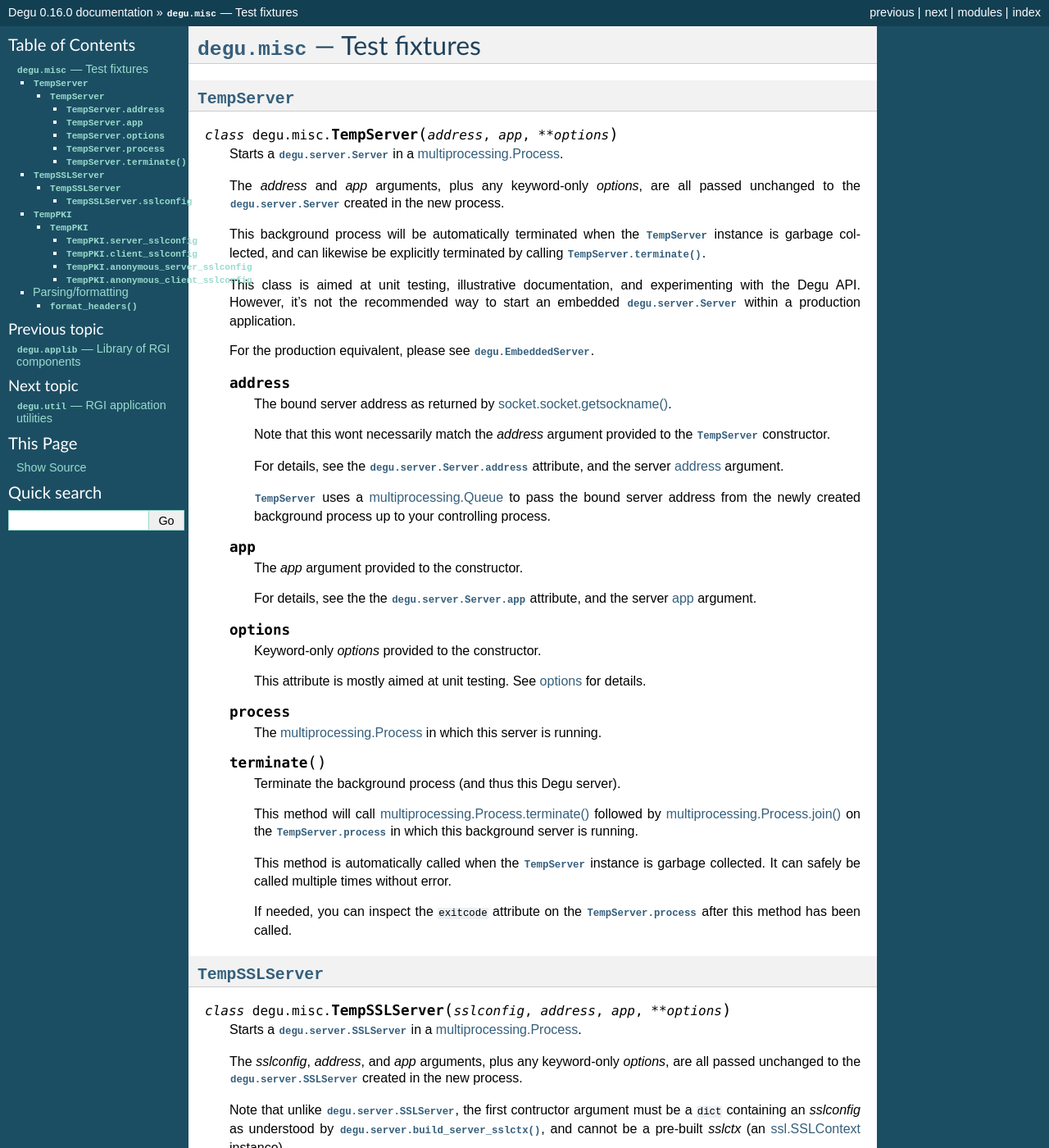
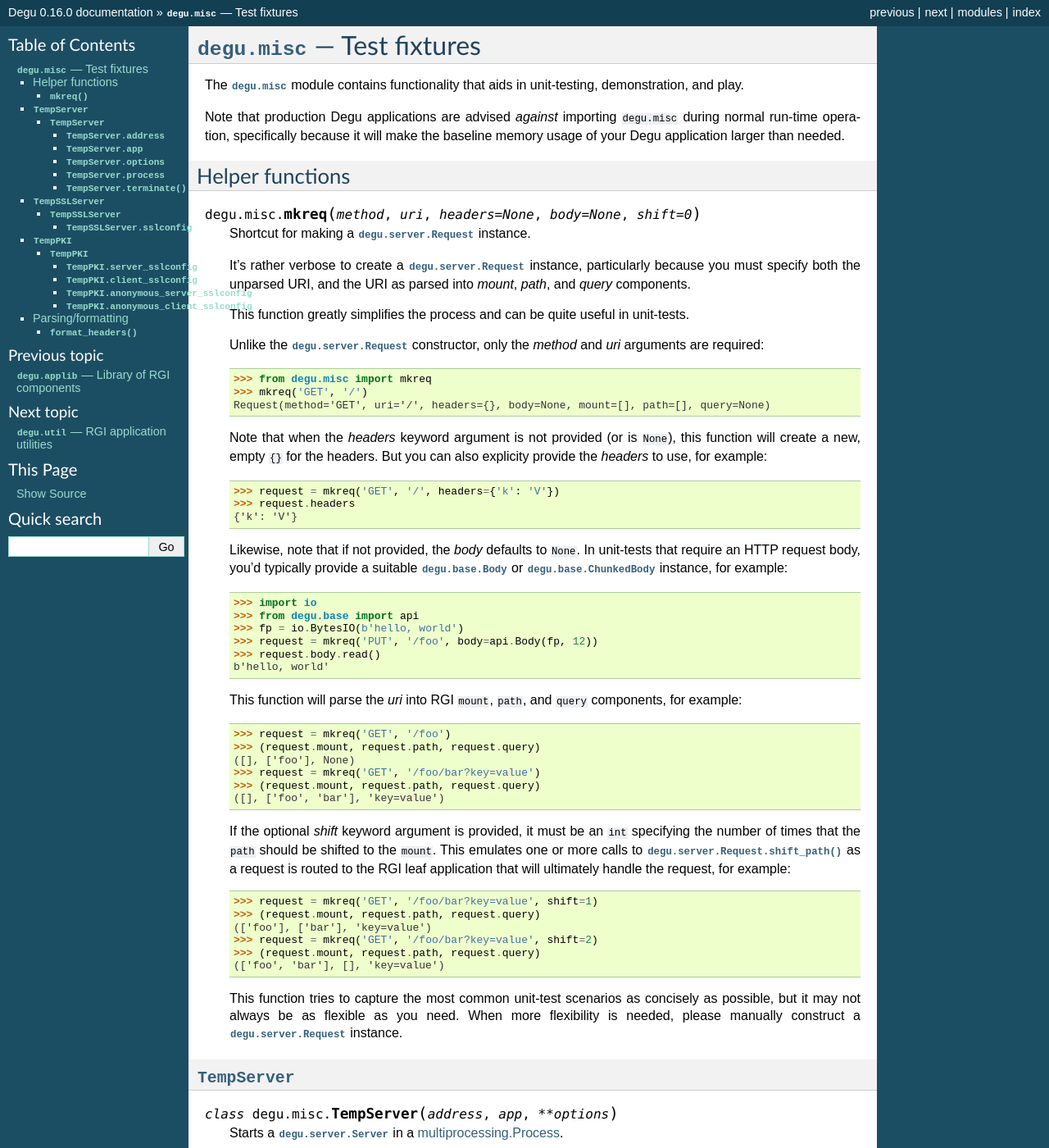
Before and after one commit to json420/degu, a Sphinx documentation site: the page built from doc/degu.misc.rst, in a window 1280 px wide and 1400 px high. Shown: the whole window at 82% size. Built offline with Sphinx 7.4.7, drawn with Linux system fonts in a browser that asks for light colours.

Commit message:
Document degu.misc.mkreq()

```diff
--- a/doc/degu.misc.rst
+++ b/doc/degu.misc.rst
@@ -3,6 +3,83 @@
 
 .. module:: degu.misc
    :synopsis: Test fixtures and other handy tidbits
+
+The :mod:`degu.misc` module contains functionality that aids in unit-testing,
+demonstration, and play.
+
+Note that production Degu applications are advised *against* importing
+``degu.misc`` during normal run-time operation, specifically because it will
+make the baseline memory usage of your Degu application larger than needed.
+
+
+Helper functions
+----------------
+
+.. function:: mkreq(method, uri, headers=None, body=None, shift=0)
+
+    Shortcut for making a :class:`degu.server.Request` instance.
+
+    It's rather verbose to create a :class:`degu.server.Request` instance,
+    particularly because you must specify both the unparsed URI, and the URI
+    as parsed into `mount`, `path`, and `query` components.
+
+    This function greatly simplifies the process and can be quite useful in
+    unit-tests.
+
+    Unlike the :class:`degu.server.Request` constructor, only the *method* and
+    *uri* arguments are required:
+
+    >>> from degu.misc import mkreq
+    >>> mkreq('GET', '/')
+    Request(method='GET', uri='/', headers={}, body=None, mount=[], path=[], query=None)
+
+    Note that when the *headers* keyword argument is not provided (or is
+    ``None``), this function will create a new, empty ``{}`` for the headers.
+    But you can also explicity provide the *headers* to use, for example:
+
+    >>> request = mkreq('GET', '/', headers={'k': 'V'})
+    >>> request.headers
+    {'k': 'V'}
+
+    Likewise, note that if not provided, the *body* defaults to ``None``.  In
+    unit-tests that require an HTTP request body, you'd typically provide a
+    suitable :class:`degu.base.Body` or :class:`degu.base.ChunkedBody`
+    instance, for example:
+
+    >>> import io
+    >>> from degu.base import api
+    >>> fp = io.BytesIO(b'hello, world')
+    >>> request = mkreq('PUT', '/foo', body=api.Body(fp, 12))
+    >>> request.body.read()
+    b'hello, world'
+
+    This function will parse the *uri* into RGI ``mount``, ``path``, and
+    ``query`` components, for example:
+
+    >>> request = mkreq('GET', '/foo')
+    >>> (request.mount, request.path, request.query)
+    ([], ['foo'], None)
+    >>> request = mkreq('GET', '/foo/bar?key=value')
+    >>> (request.mount, request.path, request.query)
+    ([], ['foo', 'bar'], 'key=value')
+
+    If the optional *shift* keyword argument is provided, it must be an ``int``
+    specifying the number of times that the ``path`` should be shifted to the
+    ``mount``.  This emulates one or more calls to
+    :meth:`degu.server.Request.shift_path()` as a request is routed to the RGI
+    leaf application that will ultimately handle the request, for example:
+
+    >>> request = mkreq('GET', '/foo/bar?key=value', shift=1)
+    >>> (request.mount, request.path, request.query)
+    (['foo'], ['bar'], 'key=value')
+    >>> request = mkreq('GET', '/foo/bar?key=value', shift=2)
+    >>> (request.mount, request.path, request.query)
+    (['foo', 'bar'], [], 'key=value')
+
+    This function tries to capture the most common unit-test scenarios as
+    concisely as possible, but it may not always be as flexible as you need.
+    When more flexibility is needed, please manually construct a
+    :class:`degu.server.Request` instance.
 
 
 :class:`TempServer`
```
